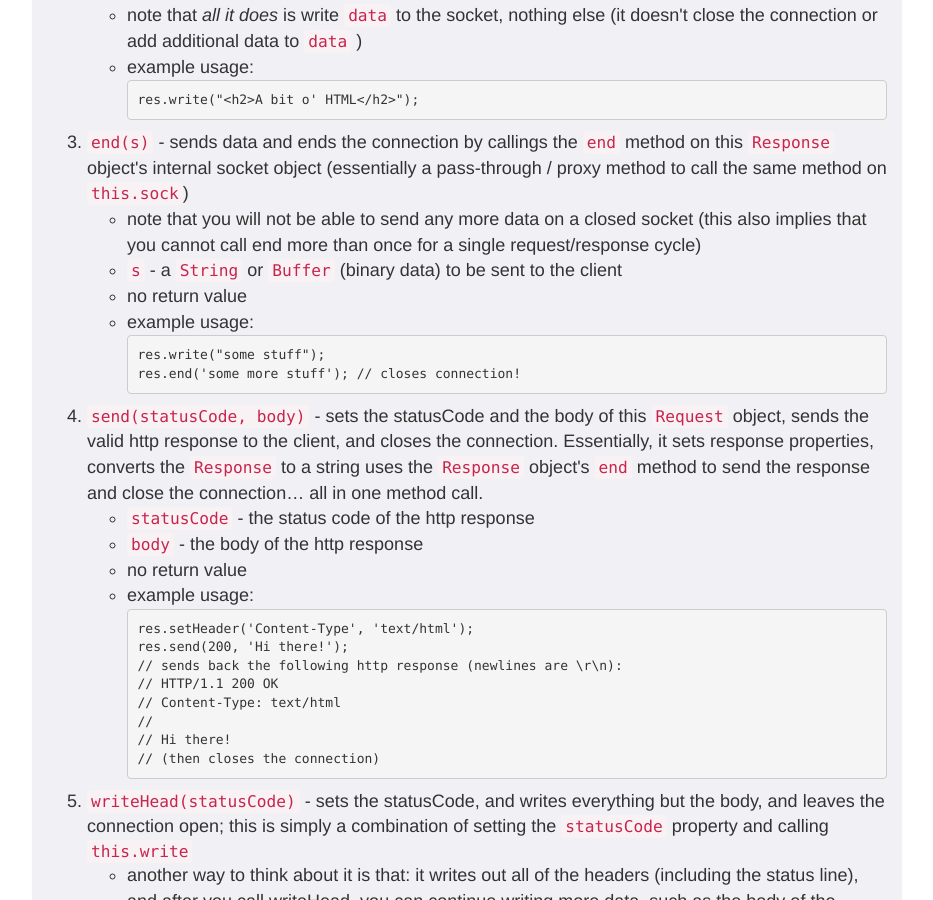
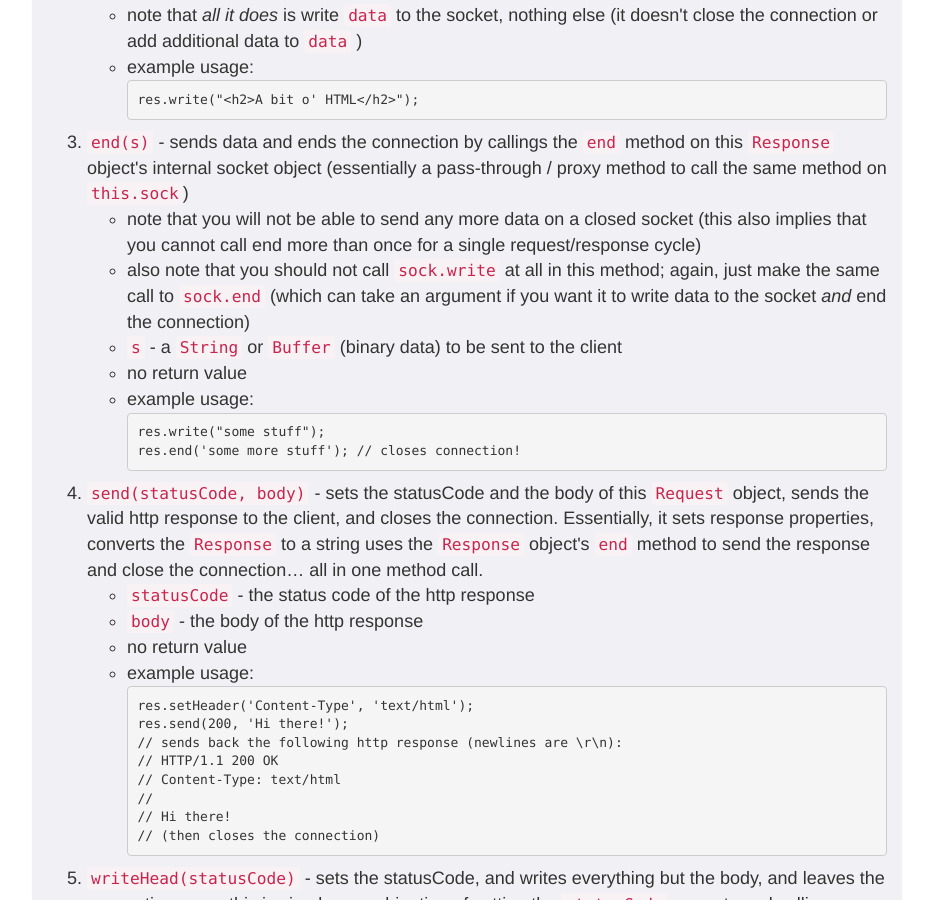
Before and after one commit to foureyes/csci-ua.0480-spring2017-008, a Jekyll site: the page built from homework/03.markdown, in a window 1280 px wide and 900 px high, scrolled down 8338 px. Shown: the whole window, without its empty margins (173-1106 px from the left). Built offline with Jekyll 4.4.1, drawn with Linux system fonts in a browser that asks for light colours; some of the changed text lies outside the part shown.

Commit message:
change req to res, minor typos

```diff
--- a/homework/03.markdown
+++ b/homework/03.markdown
@@ -304,6 +304,7 @@ Most of the methods in the `Response` either act as a proxy for `socket` methods
         <pre><code data-trim contenteditable>res.write("&lt;h2&gt;A bit o' HTML&lt;/h2&gt;"); </code></pre>
 3. `end(s)` - sends data and ends the connection by callings the `end` method on this `Response` object's internal socket object (essentially a pass-through / proxy method to call the same method on `this.sock`)
     * note that you will not be able to send any more data on a closed socket (this also implies that you cannot call end more than once for a single request/response cycle)
+    * also note that you should not call `sock.write` at all in this method; again, just make the same call to `sock.end` (which can take an argument if you want it to write data to the socket _and_ end the connection)
     * `s` - a `String` or `Buffer` (binary data) to be sent to the client
     * no return value
     * example usage:
@@ -598,7 +599,7 @@ Now... we have an issue, because the callback that should be supplied to `readFi
 Now that we know how to use `readFile` and its callback within the context of an object, we'll turn our attention back to  `sendFile`. `sendFile` will read the contents of the `fileName` supplied to it, and it'll read the file relative to the `public` folder in the repository. Here's how you'll implement `sendFile`:
 
 
-1. Determine the absolute path to the file that's passed in as its argument by using `__dirname` to find the directory of the module... and go up one so that public can be accessed.
+1. Determine the absolute path to the file that's passed in as its argument by using `_\_dirname` to find the directory of the module... and go up one so that public can be accessed.
     <pre><code data-trim contenteditable>const publicRoot = __dirname + '/../public';
 const filePath =  publicRoot + fileName;
 </code></pre>
```
Also changed, not shown: other parts of homework/03.markdown (+1 -1 lines).
